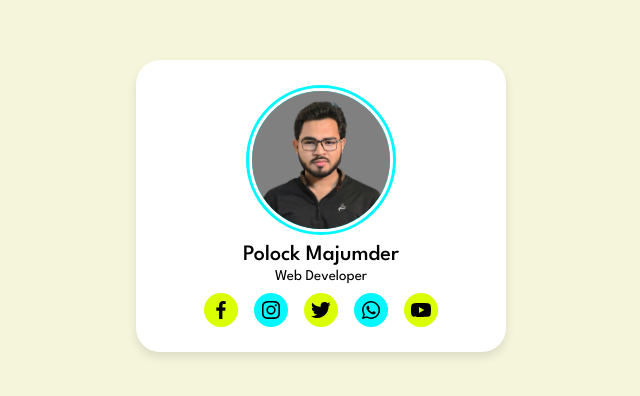
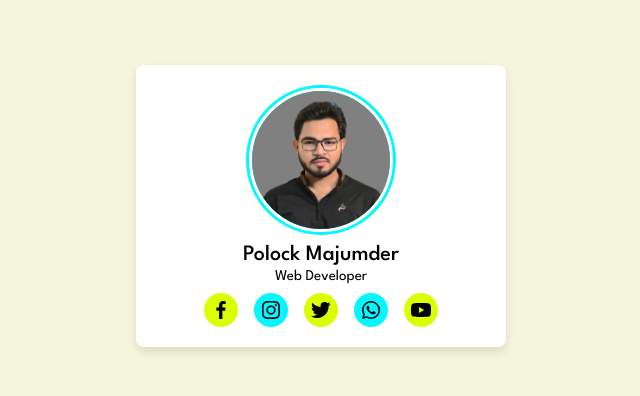
Before and after one commit to Polock6t6/Polock-Majumder, a plain HTML site: page index.html in a window 1280 px wide. Shown: the part 194-590 px from the top of the page, 319-959 px from the left. Drawn offline with Linux system fonts and the light colour scheme.

Commit message:
Update style.css

```diff
--- a/style.css
+++ b/style.css
@@ -28,6 +28,20 @@ body {
   padding: 25px;
   box-shadow: 0 5px 10px rgba(0, 0, 0, 0.1);
 }
+
+.container {
+  box-shadow: 0 5px 10px rgba(0, 0, 0, 0.1);
+  transition: transform 0.3s ease, box-shadow 0.3s ease;
+  padding: 20px;
+  background: white;
+  border-radius: 8px;
+}
+
+.container:hover {
+  transform: translateX(15px);
+  box-shadow: 0 15px 30px rgba(0, 0, 0, 0.15);
+}
+
 
 .image {
   position: relative;
```
